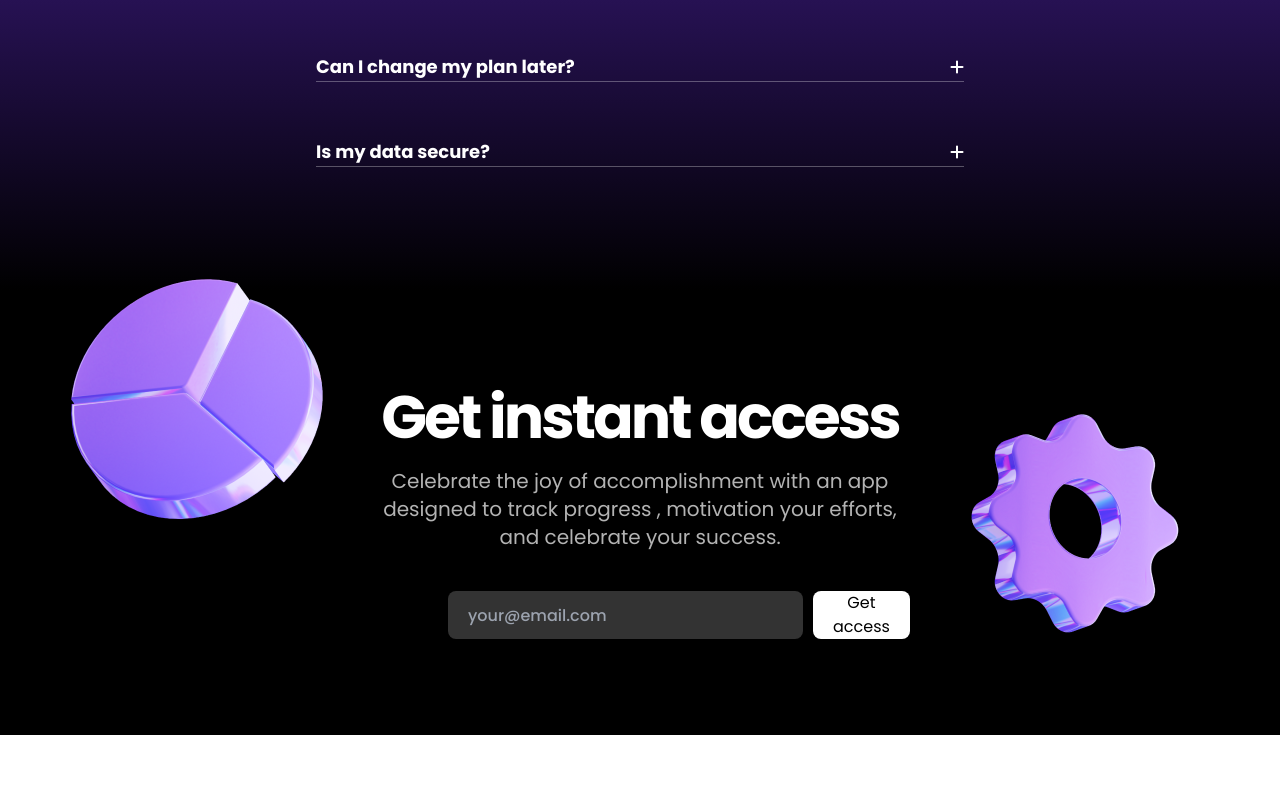
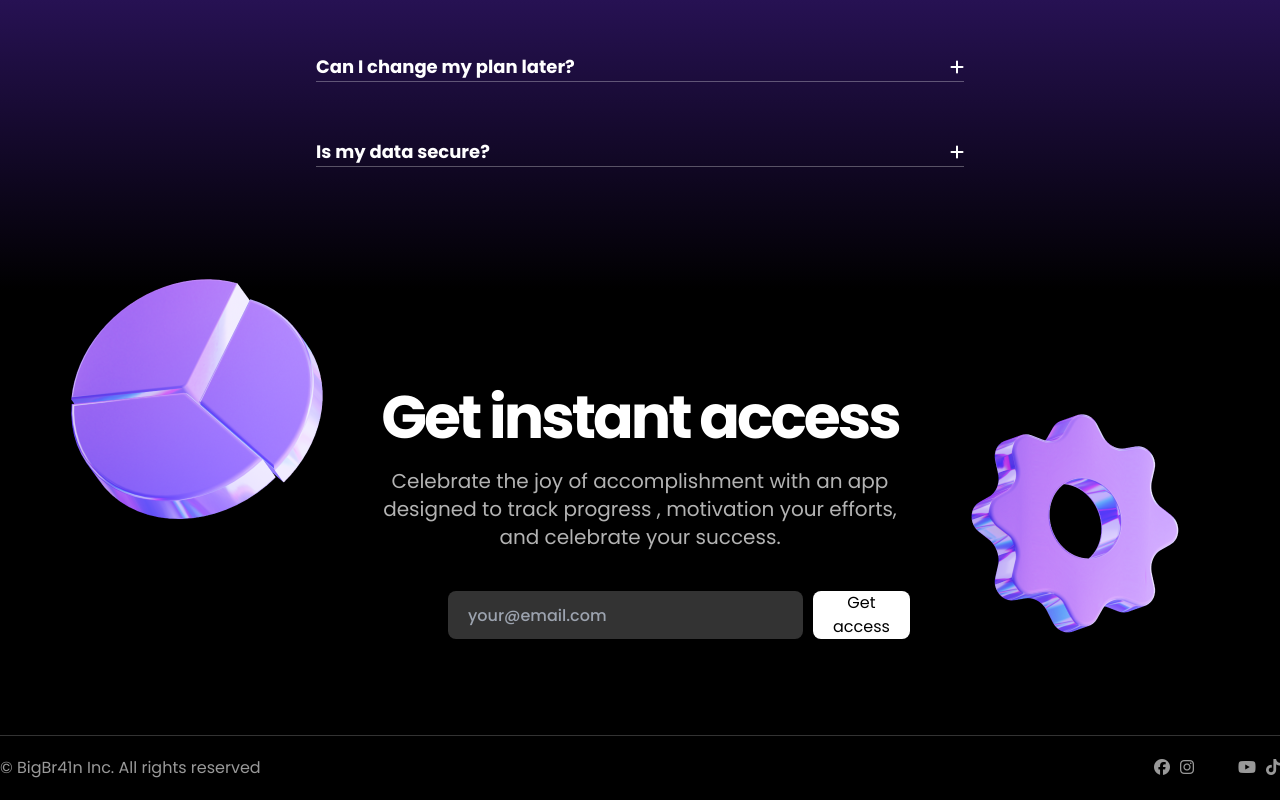
Before and after one commit to BigBr41n/SAAS-landing-page, a SvelteKit app: page / in a window 1280 px wide. Shown: the part 3259-4059 px from the top of the page. Before the commit the page ends 3994 px from the top, so only its background shows below. Built offline with nearby package versions, Linux system fonts and the light colour scheme.

Commit message:
footer & call to action sm:flex-1

```diff
--- a/src/components/CallToAction.svelte
+++ b/src/components/CallToAction.svelte
@@ -17,7 +17,7 @@
 		</p>
 		<form action="" class="mx-auto mt-10 flex max-w-sm flex-col gap-2.5 sm:flex-row">
 			<input
-				class="h-12 flex-1 rounded-lg bg-white/20 px-5 font-medium"
+				class="h-12 rounded-lg bg-white/20 px-5 font-medium sm:flex-1"
 				type="email"
 				placeholder="your@email.com"
 			/>
--- /dev/null
+++ b/src/components/Footer.svelte
@@ -0,0 +1,14 @@
+<footer class="border-t border-white/20 bg-black py-5 text-white/60">
+	<div class="container">
+		<div class="flex flex-col gap-4 sm:flex-row sm:justify-between">
+			<div class="text-center">&copy; BigBr41n Inc. All rights reserved</div>
+			<ul class="flex justify-center gap-2.5">
+				<li><i class="fa-brands fa-facebook"></i></li>
+				<li><i class="fa-brands fa-instagram"></i></li>
+				<li><img src="/assets/icons/x-social.svg" alt="" /></li>
+				<li><i class="fa-brands fa-youtube"></i></li>
+				<li><i class="fa-brands fa-tiktok"></i></li>
+			</ul>
+		</div>
+	</div>
+</footer>
--- a/src/routes/+layout.svelte
+++ b/src/routes/+layout.svelte
@@ -1,9 +1,11 @@
 <script>
 	import '../app.css';
 	import Banner from '../components/Banner.svelte';
+	import Footer from '../components/Footer.svelte';
 	import Header from '../components/Header.svelte';
 </script>
 
 <Banner />
 <Header />
 <slot></slot>
+<Footer />
```
